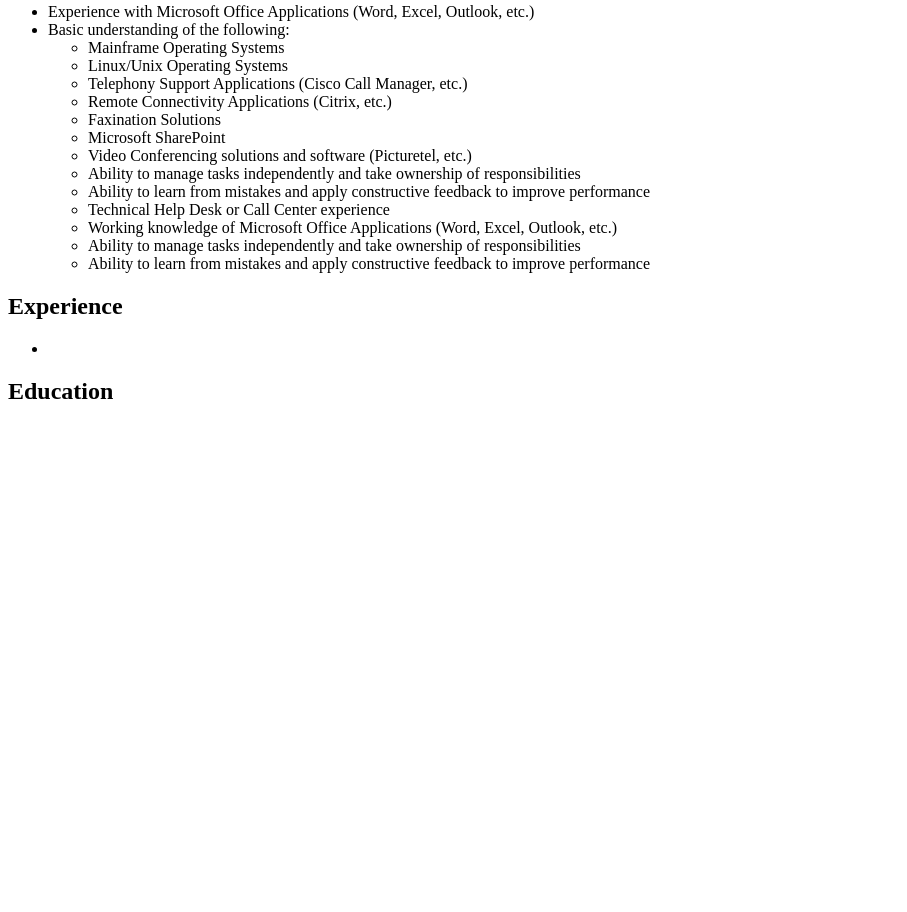
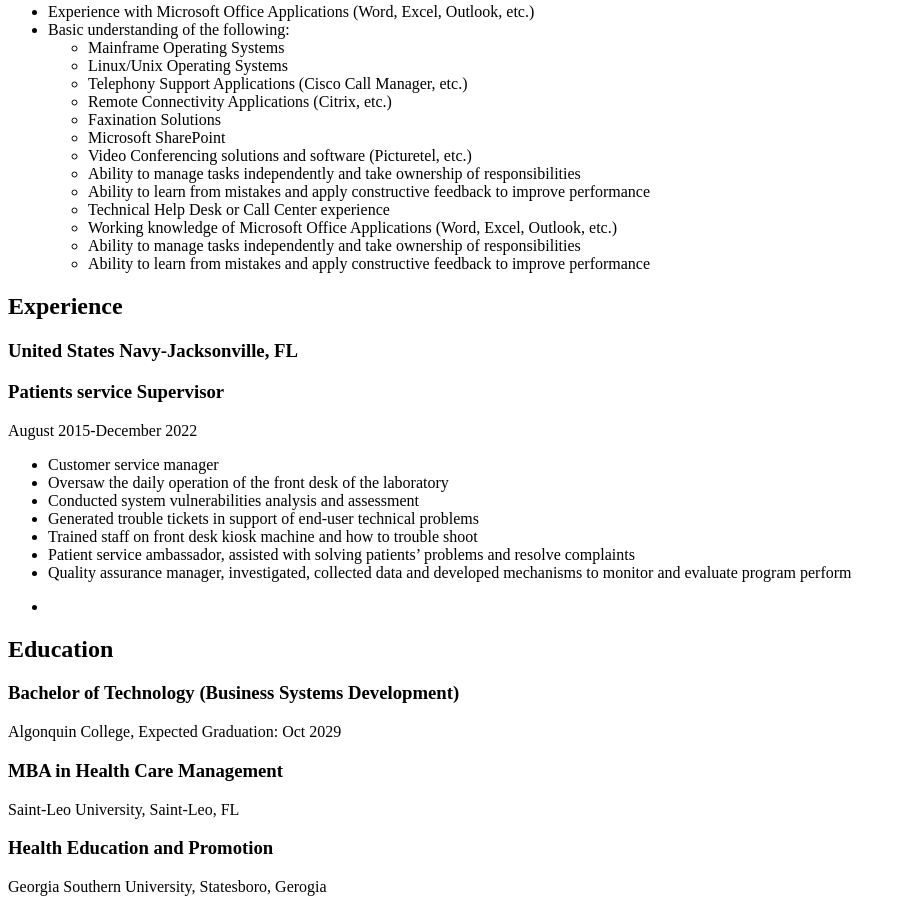
Before and after one commit to 2Kbest/cst3106_labs, a plain HTML site: page resume.html in a window 1280 px wide. Shown: the part 1463-2375 px from the top of the page, without its empty margins (0-907 px from the left). Before the commit the page ends 1888 px from the top, so only its background shows below. Drawn offline with Linux system fonts and the light colour scheme.

Commit message:
Update resume.html

```diff
--- a/resume.html
+++ b/resume.html
@@ -84,9 +84,27 @@
         </ul>
     </ul>
     <h2>Experience</h2>
+    <h3>United States Navy-Jacksonville, FL</h3>
+    <h3>Patients service Supervisor</h3>
+    <p>August 2015-December 2022</p>
+    <ul>
+        <li>Customer service manager</li>
+        <li>Oversaw the daily operation of the front desk of the laboratory</li>
+        <li>Conducted system vulnerabilities analysis and assessment</li>
+        <li>Generated trouble tickets in support of end-user technical problems</li>
+        <li>Trained staff on front desk kiosk machine and how to trouble shoot</li>
+        <li>Patient service ambassador, assisted with solving patients’ problems and resolve complaints</li>
+        <li>Quality assurance manager, investigated, collected data and developed mechanisms to monitor and evaluate program perform</li>
+    </ul>
     <ul>
         <li></li>
     </ul>
     <h2>Education</h2>
+    <h3>Bachelor of Technology (Business Systems Development)</h3>
+    <p>Algonquin College, Expected Graduation: Oct 2029</p>
+    <h3>MBA in Health Care Management</h3>
+    <p>Saint-Leo University, Saint-Leo, FL</p>
+    <h3>Health Education and Promotion</h3
+    <p>Georgia Southern University, Statesboro, Gerogia</p>
 </body>
 </html>
```
